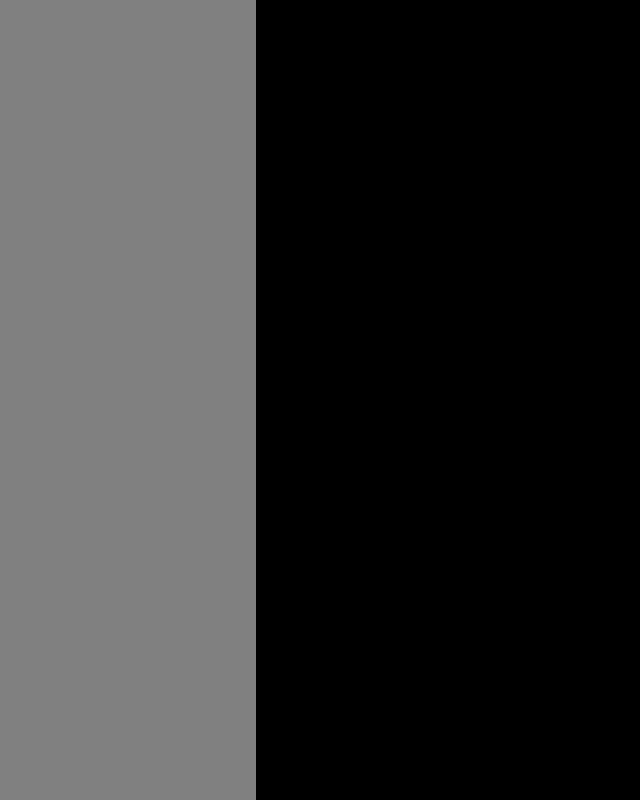
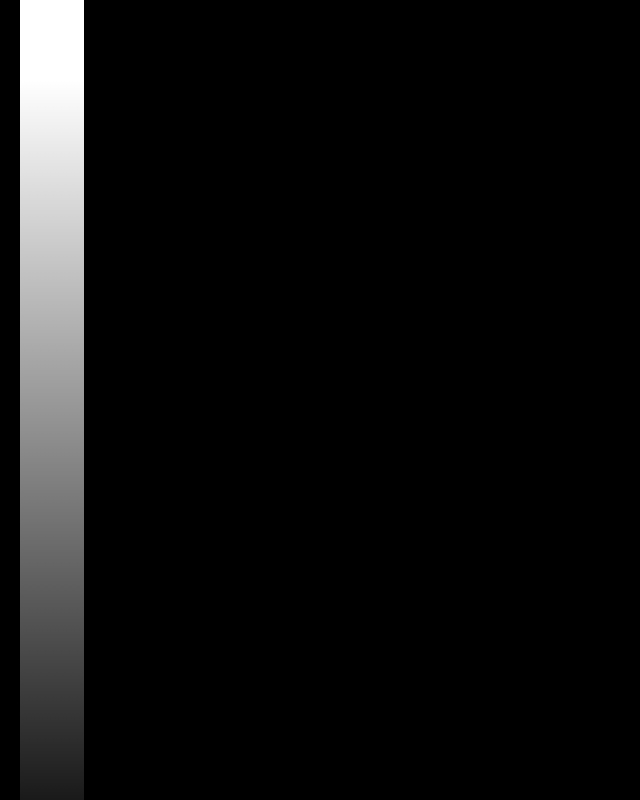
Before and after one commit to kazu80/spotlight, a Vue app: page / in a window 1280 px wide. Shown: the whole page, without its empty margins (0-640 px from the left). Built offline with nearby package versions, Linux system fonts and the light colour scheme.

Commit message:
color gradient

```diff
--- a/src/components/Spotlight.vue
+++ b/src/components/Spotlight.vue
@@ -1,5 +1,7 @@
 <template>
-    <div class="spotlight"></div>
+    <div class="spotlight-wrapper">
+        <div class="spotlight"></div>
+    </div>
 </template>
 <script>
     export default {
@@ -7,10 +9,14 @@
     }
 </script>
 <style lang="scss" scoped="true">
-    .spotlight {
-        width: 20vw;
-        height: 100vh;
-        background-color: #fff;
-        opacity: .5;
+    .spotlight-wrapper {
+        padding: 0 20px;
+
+        .spotlight {
+            width: 5vw;
+            height: 100vh;
+            background: linear-gradient(to bottom, rgba(255,255,255,1) 10%,rgba(255,255,255, .1) 100%);
+        }
     }
+
 </style>
```
